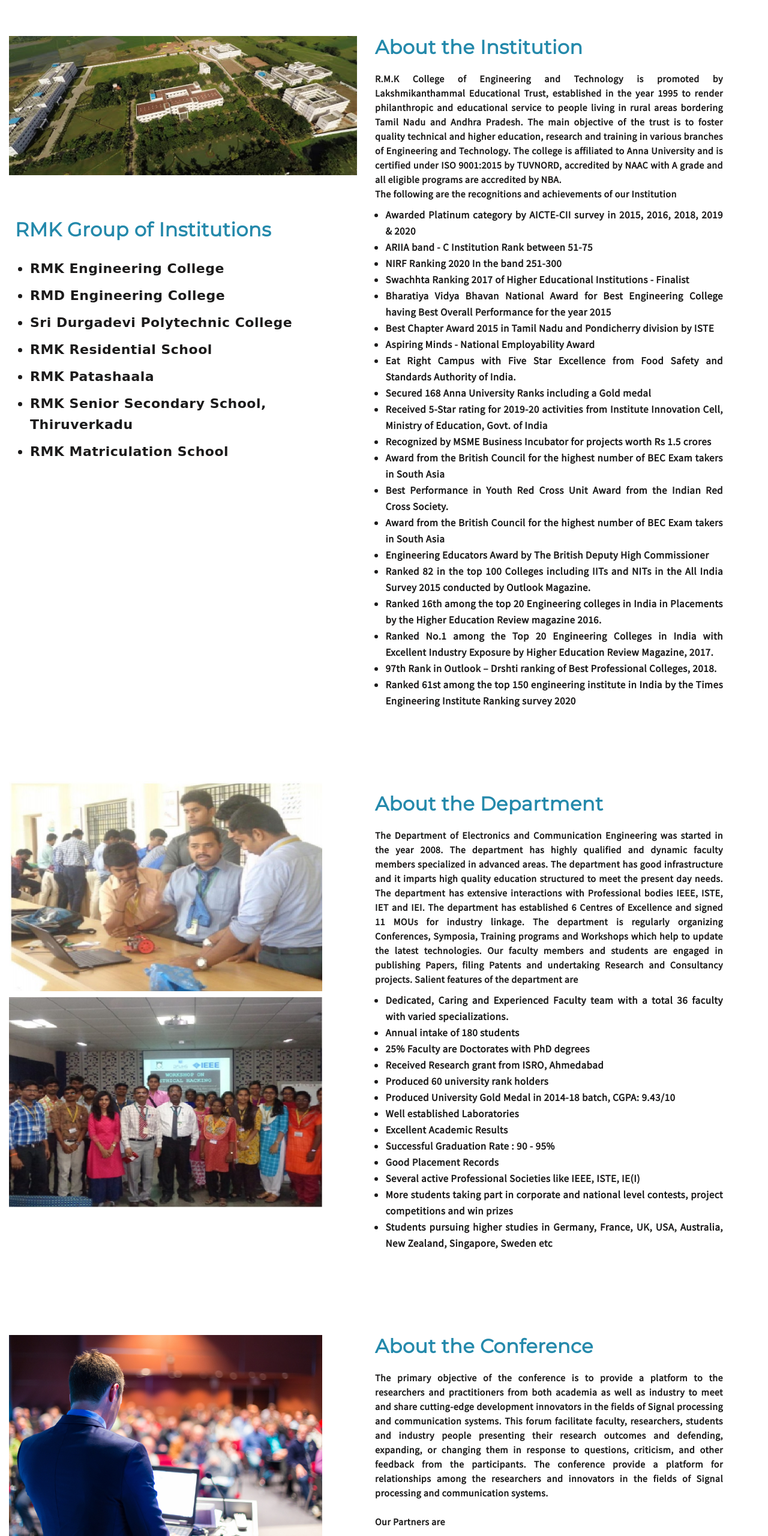
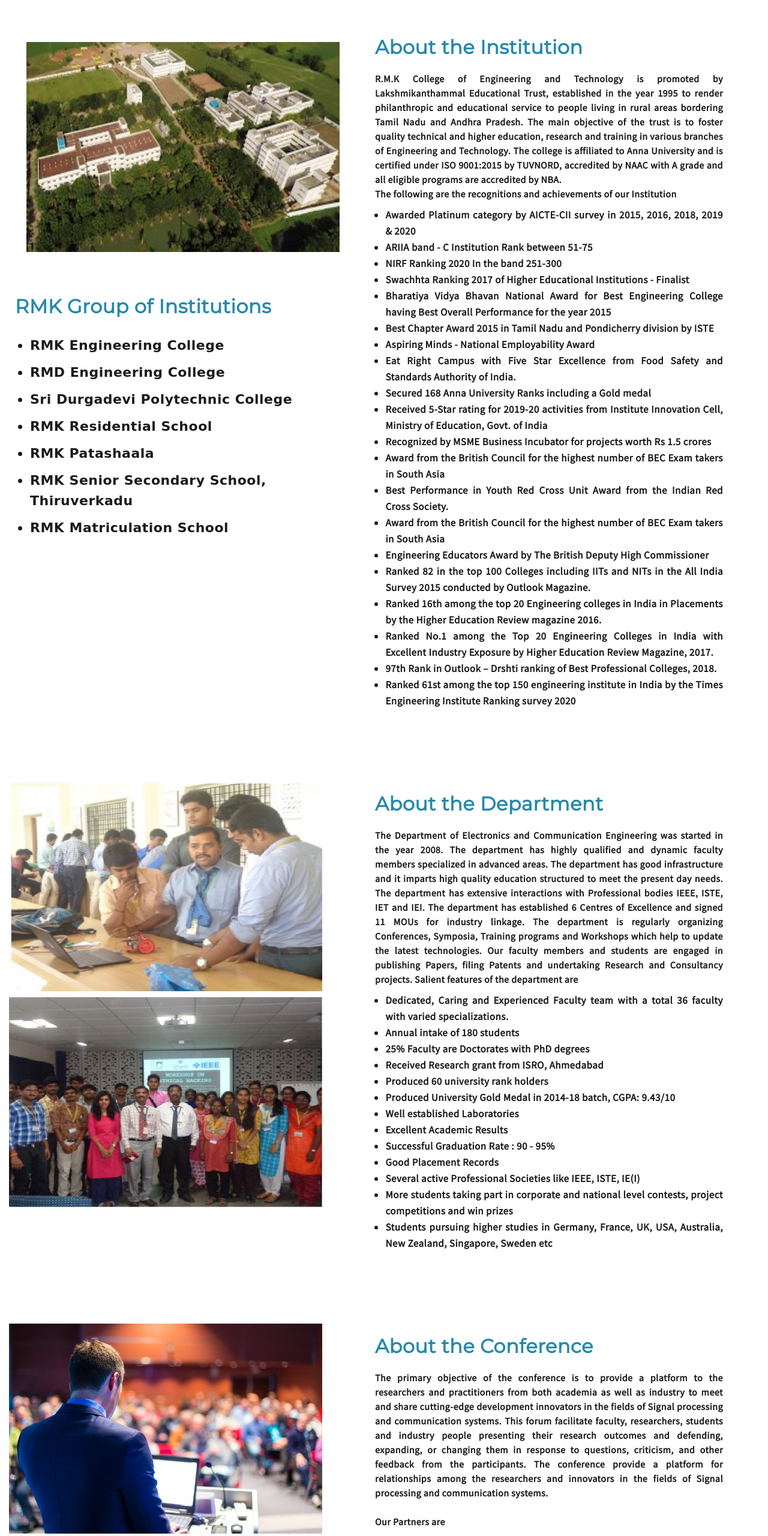
Before and after one commit to AkashArumugam/nccss2021, a plain HTML site: page index.html in a window 1280 px wide. Shown: the part 1009-3569 px from the top of the page at 60% size. Drawn offline with nearby package versions, Linux system fonts and the light colour scheme; a web font is replaced by a local one.

Commit message:
images resizing

```diff
--- a/index.html
+++ b/index.html
@@ -137,7 +137,9 @@
 								style="display: flex; flex-direction: row; flex-wrap: wrap; justify-content: flex-start;">
 								<div class="col-md-6">
 									<div class="mu-about-left" style="margin-top: 5%;">
-										<img class="" src="assets/images/clg-aerial.jpg" alt="Men Speaker">
+										<div class="mu-about-left" style="margin: auto; margin-top: 10px; min-width: 300px; width: 90%;">
+											<img class="" src="assets/images/clg-aerial-1.jpg" alt="Men Speaker" width="100%" height="350px">
+										</div>
 										<br>
 										<div class="mu-college-names">
 											<h2>RMK Group of Institutions</h2>
@@ -229,9 +231,8 @@
 							<div class="row"
 								style="display: flex; flex-direction: row; flex-wrap: wrap; justify-content: flex-start;">
 								<div class="col-md-6">
-									<div class="mu-about-left" style="margin-top: 5%;">
-										<img class="" src="./assets/images/about.jpg" alt="Men Speaker" width="90%"
-											height="90%">
+									<div class="mu-about-left" style="margin: auto; margin-top: 10px; min-width: 300px; width: 90%;">
+										<img class="" src="assets/images/about.jpg" alt="Men Speaker" width="100%" height="350px">
 									</div>
 								</div>
 								<div class="col-md-6">
```
Also changed, not shown: assets/images/clg-aerial-1.jpg (added).
